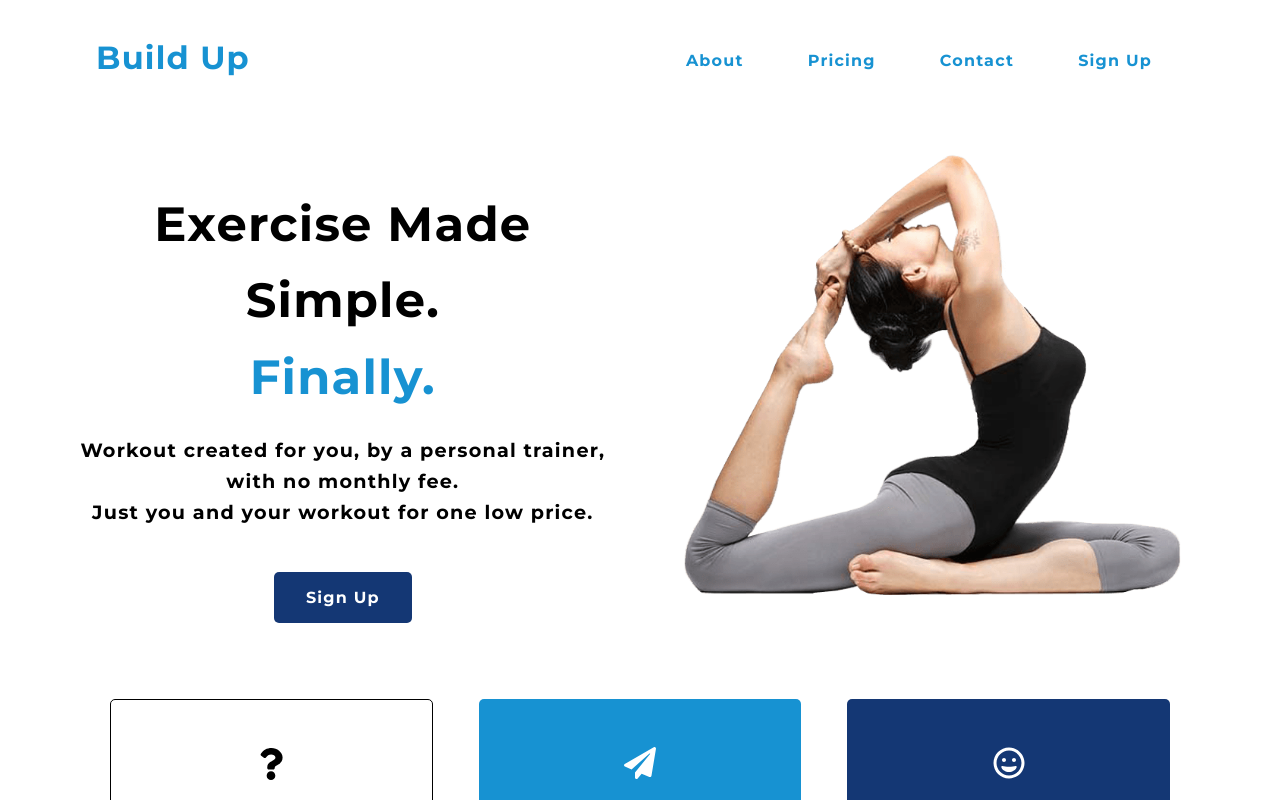
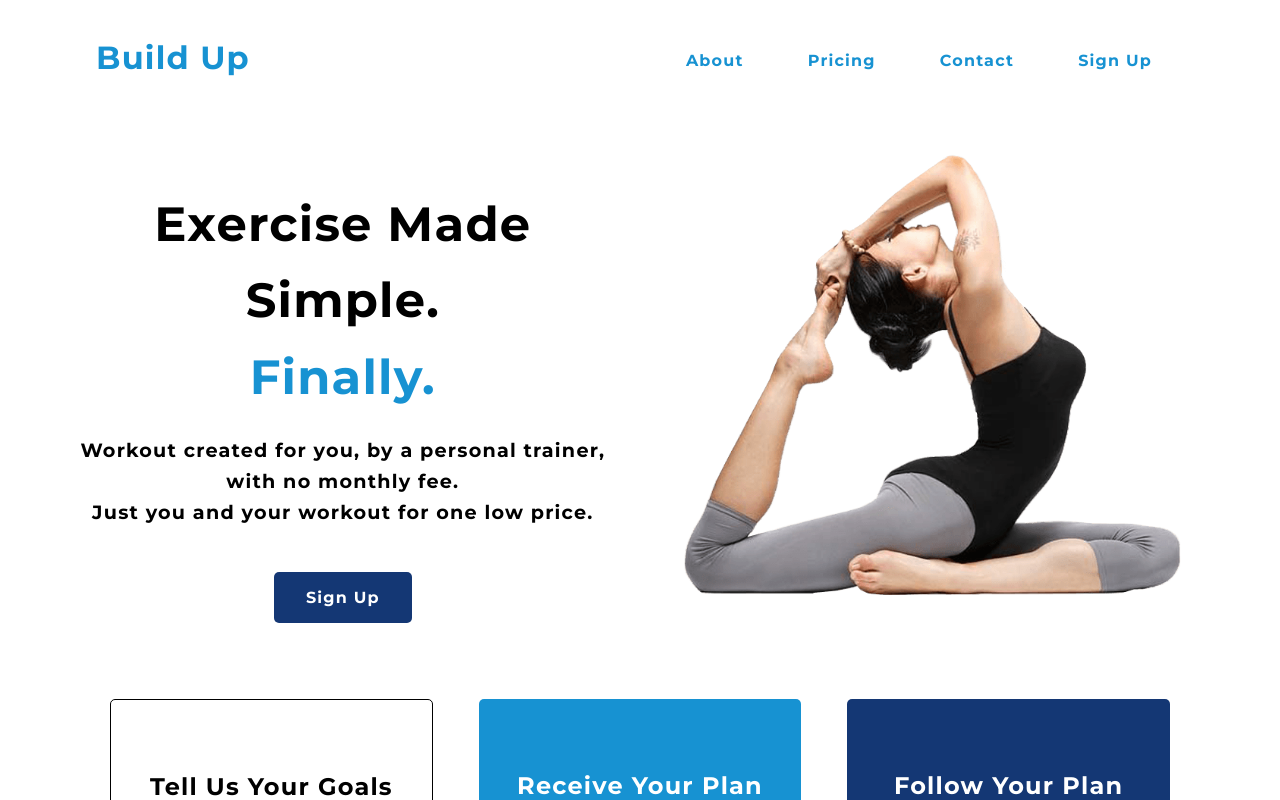
Before and after one commit to garkilic/build-up, a React (Create React App) app: page / in a window 1280 px wide. Shown: the top 800 px of the page. Built offline with nearby package versions, Linux system fonts and the light colour scheme.

Commit message:
Removing icons for now to be able to build project.

```diff
--- a/public/index.html
+++ b/public/index.html
@@ -9,9 +9,9 @@
     <link rel="preconnect" href="https://fonts.gstatic.com" crossorigin>
     <link href="https://fonts.googleapis.com/css2?family=Montserrat:wght@100;300;700;900&display=swap" rel="stylesheet">
     <title>React App</title>
+
   </head>
   <body>
-    <noscript>You need to enable JavaScript to run this app.</noscript>
     <div id="root"></div>
   </body>
 </html>
--- a/src/components/About.js
+++ b/src/components/About.js
@@ -1,28 +1,27 @@
 import React from "react"
 import '../style.css'
-import { FaQuestion } from "react-icons/fa";
-import { FaPaperPlane } from "react-icons/fa";
-import { FaRegGrin } from "react-icons/fa";
-
+// import { FaQuestion } from "react-icons/fa";
+// import { FaPaperPlane } from "react-icons/fa";
+// import { FaRegGrin } from "react-icons/fa";
 
 
 export default function About() {
     return (
         <div className="containers container" id='about'>
             <div className="container--one">
-                <FaQuestion className="containers--icon" />
+                {/* <FaQuestion className="containers--icon" /> */}
                 <h2>Tell Us Your Goals</h2>
                 <p>Answer 10 simple questions that will help your personal trainer create the best workout plan for you. </p>
             </div>
 
             <div className="container--two">
-                <FaPaperPlane className="containers--icon"/>
+                {/* <FaPaperPlane className="containers--icon"/> */}
                 <h2>Receive Your Plan</h2>
                 <p>Within 48 hours, you will receive your custom workout plan via email.</p>
             </div>
 
             <div className="container--three">
-                <FaRegGrin className="containers--icon"/>
+                {/* <FaRegGrin className="containers--icon"/> */}
                 <h2>Follow Your Plan</h2>
                 <p>Follow your personalized plan and reap the benefits of a workout made for you.</p>
             </div>
```
